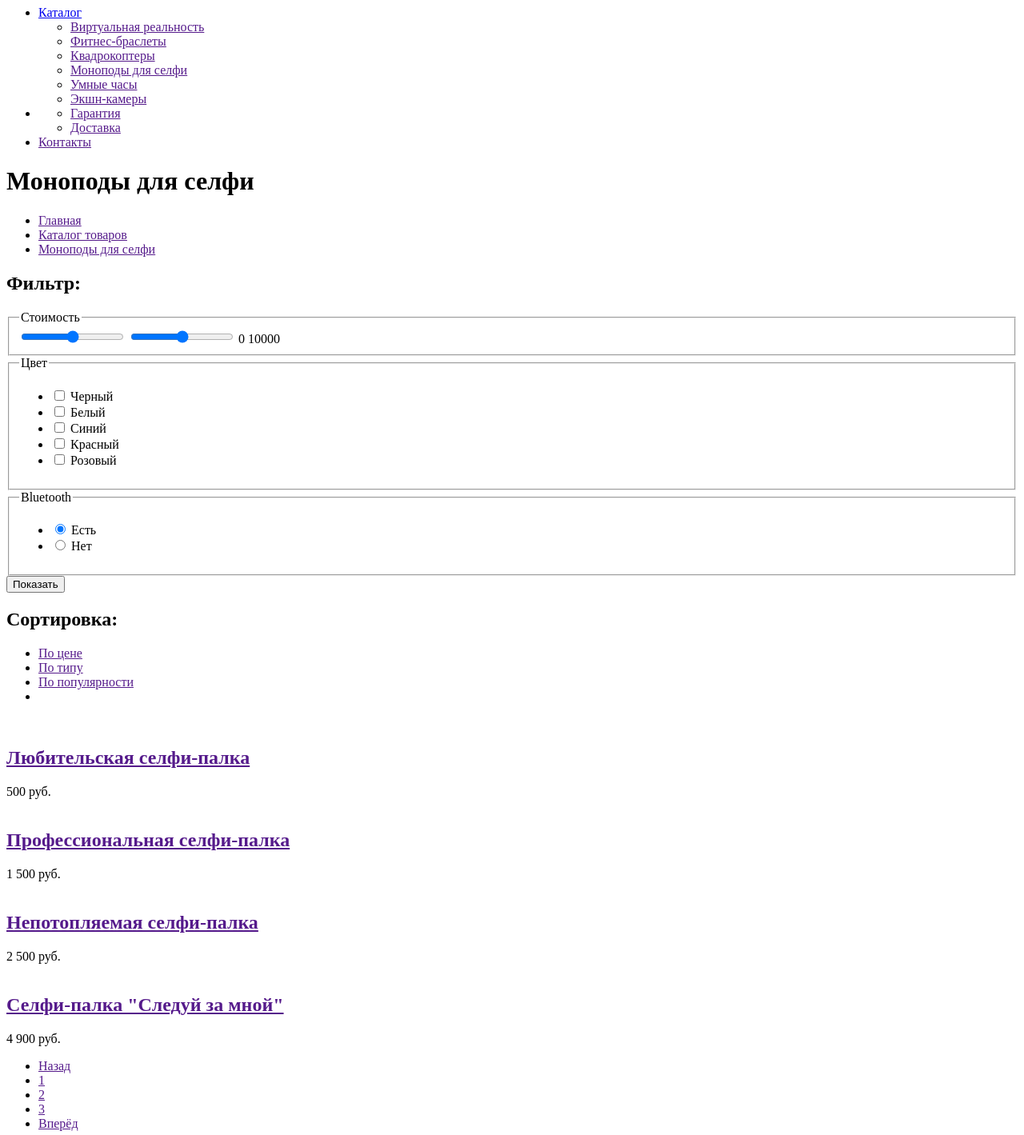
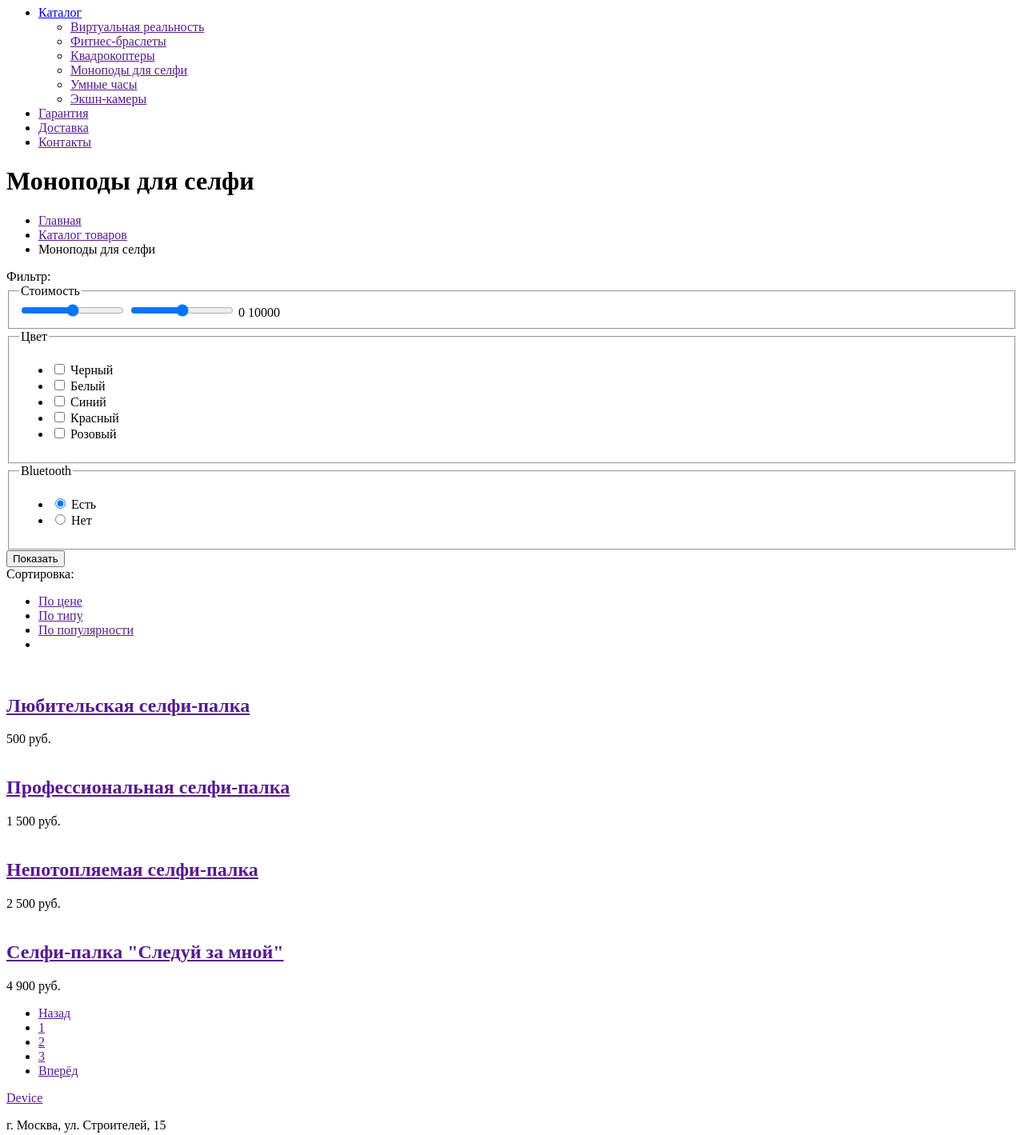
Before and after one commit to mr-halikov/487231-device, a plain HTML site: page catalog.html in a window 1280 px wide. Shown: the part 160-1579 px from the top of the page at 80% size. Drawn offline with Linux system fonts and the light colour scheme.

Commit message:
Исправлены ошибке в раметке главной страницы и каталога

```diff
--- a/catalog.html
+++ b/catalog.html
@@ -1,5 +1,5 @@
 <!DOCTYPE html>
-<html lang="en">
+<html lang="ru">
 <head>
   <meta charset="UTF-8">
   <meta name="viewport" content="width=device-width, initial-scale=1.0">
@@ -74,15 +74,11 @@
                   </li>
                 </ul>
             </li>
-            <li class="main-menu__item main-menu__item_info">
-              <ul class="main-menu__info-menu">
-                <li class="main-menu__item">
+            <li class="main-menu__item main-menu__item_warranty">
               <a href="" class="main-menu__link">Гарантия</a>
             </li>
-                <li class="main-menu__item">
+            <li class="main-menu__item main-menu__item_warranty">
               <a href="" class="main-menu__link">Доставка</a>
-                </li>
-              </ul>
             </li>
             <li class="main-menu__item main-menu__item_contacts">
               <a href="" class="main-menu__linl">Контакты</a>
@@ -104,14 +100,14 @@
         <a href="" class="breadcrumbs__link">Каталог товаров</a>
       </li>
       <li class="breadcrumbs__item">
-        <a href="" class="breadcrumbs__link">Моноподы для селфи</a>
+        <a class="breadcrumbs__link">Моноподы для селфи</a>
       </li>
     </ul>
   </div>
 
   <aside class="catalog__filter filter">
     <div class="columntitle filter__columntitle">
-      <h2 class="columntitle__heading filter__heading">Фильтр:</h2>
+      <div class="columntitle__heading filter__heading">Фильтр:</div>
     </div>
 
     <form id="filter-form" class="filter__form" name="filter-form">
@@ -120,8 +116,8 @@
         <legend class="filter__fieldset-caption">Стоимость</legend>
         <input class="filter__input-range" type="range" id="filter-range-min" min="0" max="10000" step="100" name="filter-in-min">
         <input class="filter__input-range" type="range" id="filter-range-max" min="0" max="10000" step="100" name="filter-range">
-        <label class="filter__label-range_min" for="filter-range-min" name="filter-label-min">0</label>
-        <label class="filter__label-range_max" for="filter-range-max" name="filter-label-max">10000</label>
+        <label class="filter__label-range_min" for="filter-range-min">0</label>
+        <label class="filter__label-range_max" for="filter-range-max">10000</label>
       </fieldset>
 
       <fieldset class="filter__fieldset">
@@ -145,7 +141,7 @@
           </li>
           <li class="filter__item">
             <input class="filter__input-checkbox" id="filter-pink" type="checkbox" name="color">
-            <label for="filter-rose" class="filter__label">Розовый</label>
+            <label for="filter-pink" class="filter__label">Розовый</label>
           </li>
         </ul>
       </fieldset>
@@ -171,7 +167,7 @@
 
   <main class="catalog__main">
     <div class="columntitle">
-      <h2 class="columntitle__heading">Сортировка:</h2>
+      <div class="columntitle__heading">Сортировка:</div>
       <ul class="columntitle__sort sort__list">
         <li class="sort__item">
           <a href="" class="sort__link">По цене</a>
@@ -193,9 +189,9 @@
       <article class="products__item">
         <img src="" alt="" class="products__image">
         <a href="" class="products__link">
-          <h1 class="products__title">
+          <h2 class="products__title">
             Любительская селфи-палка
-          </h1>
+          </h2>
         </a>
         <span class="products__price">
           500 руб.
@@ -204,9 +200,9 @@
       <article class="products__item">
         <img src="" alt="" class="products__image">
         <a href="" class="products__link">
-          <h1 class="products__title">
+          <h2 class="products__title">
             Профессиональная селфи-палка
-          </h1>
+          </h2>
         </a>
         <span class="products__price">
           1 500 руб.
@@ -215,9 +211,9 @@
       <article class="products__item">
         <img src="" alt="" class="products__image">
         <a href="" class="products__link">
-          <h1 class="products__title">
+          <h2 class="products__title">
             Непотопляемая селфи-палка
-          </h1>
+          </h2>
         </a>
         <span class="products__price">
           2 500 руб.
@@ -226,9 +222,9 @@
       <article class="products__item">
         <img src="" alt="" class="products__image">
         <a href="" class="products__link">
-          <h1 class="products__title">
+          <h2 class="products__title">
             Селфи-палка "Следуй за мной"
-          </h1>
+          </h2>
         </a>
         <span class="products__price">
           4 900 руб.
```
Also changed, not shown: index.html (+12 -16 lines). Lines whose indentation alone changed are shown as unchanged.
